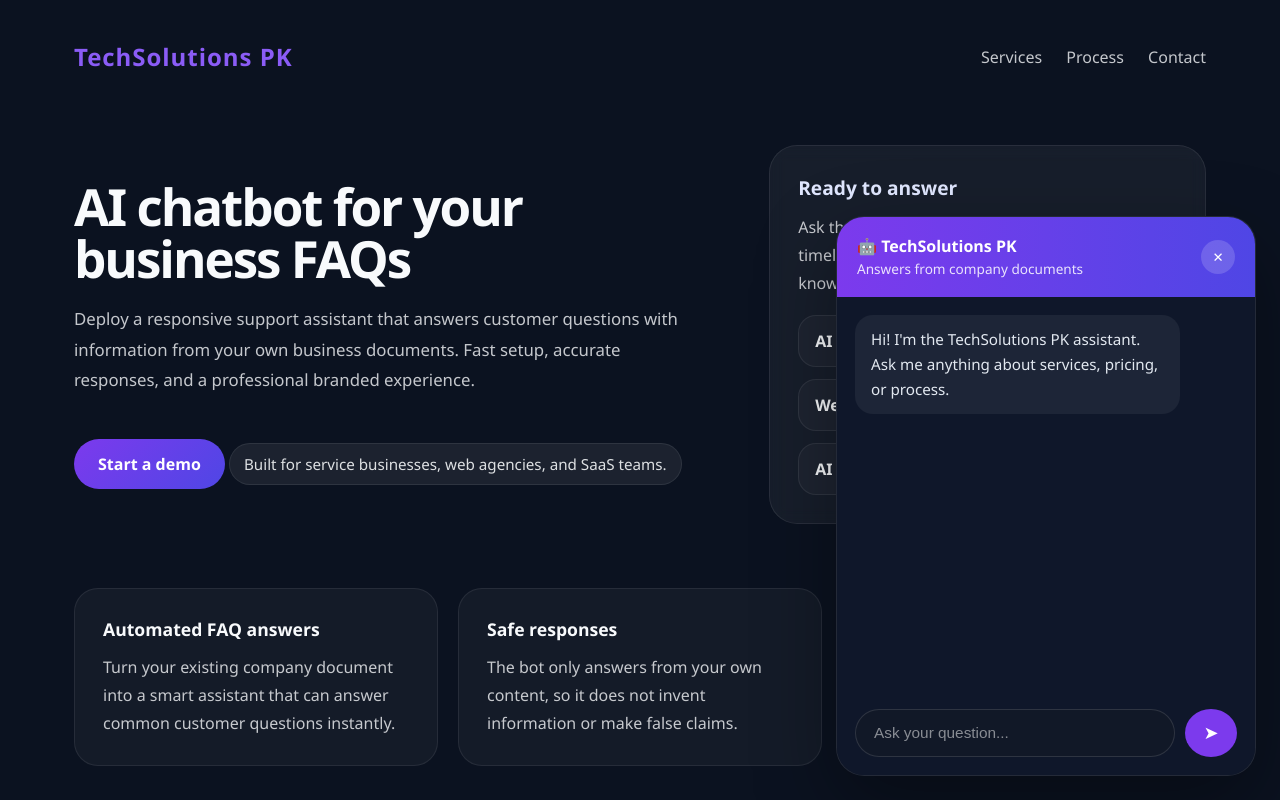
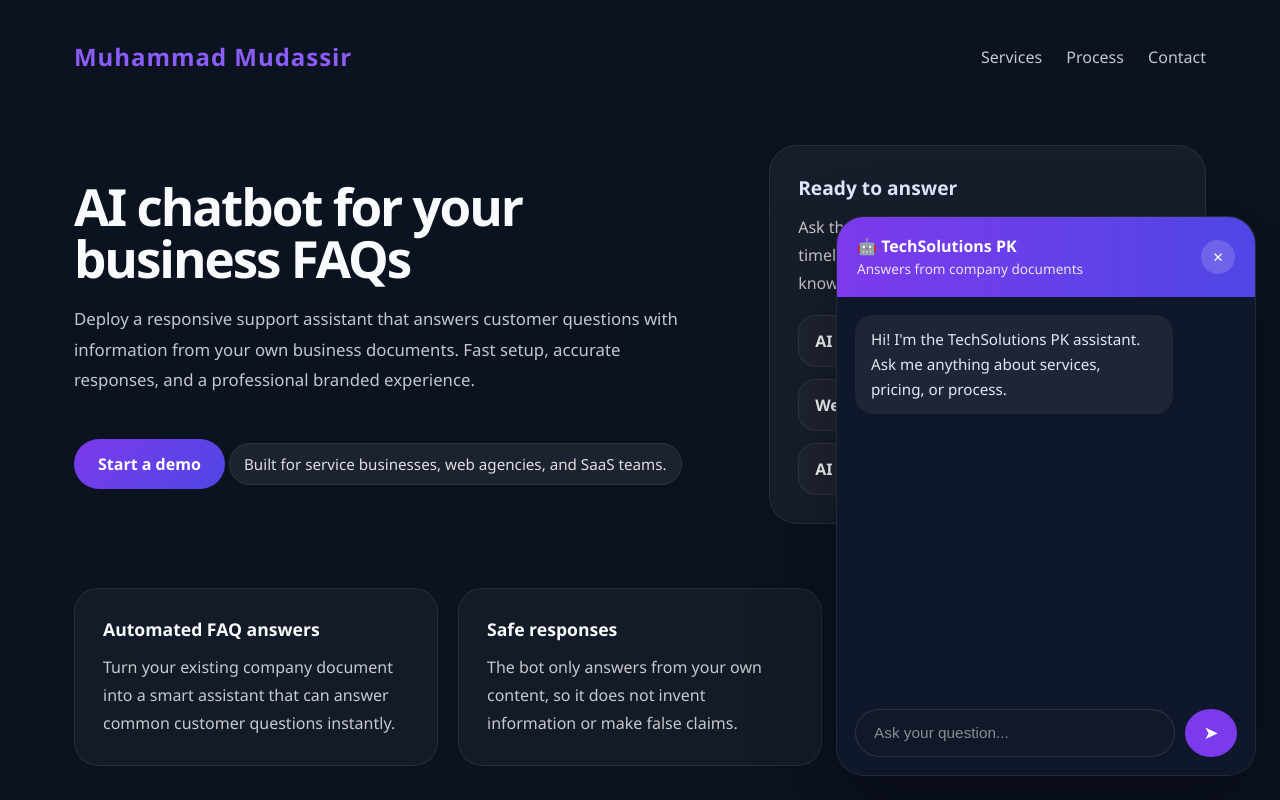
Before and after one commit to Mudassirmalik11/rag-chatbot, a website: page public/index.html in a window 1280 px wide. Both pictures are taken after a click on the button "Open chatbot". Shown: the top 800 px of the page. Drawn offline with Linux system fonts and the light colour scheme.

Commit message:
first commit

```diff
--- a/public/index.html
+++ b/public/index.html
@@ -36,13 +36,13 @@
     .popup::after { content: ''; position: absolute; right: -6px; bottom: 20px; width: 0; height: 0; border-left: 6px solid #1f2937; border-top: 6px solid transparent; border-bottom: 6px solid transparent; }
     @keyframes popup { 0% { opacity: 0; transform: translateY(10px); } 10% { opacity: 1; transform: translateY(0); } 90% { opacity: 1; transform: translateY(0); } 100% { opacity: 0; transform: translateY(-10px); } }
     .chat-widget { position: fixed; right: 24px; bottom: 24px; width: min(420px, calc(100vw - 32px)); height: 560px; background: #111827; border-radius: 28px; border: 1px solid rgba(255,255,255,0.08); box-shadow: 0 30px 80px rgba(0,0,0,0.35); overflow: hidden; display: none; flex-direction: column; z-index: 100; }
-    .chat-widget.open { display: flex; }
+     .chat-widget.open { display: flex; height: 560px; }
     .widget-header { background: linear-gradient(90deg, #7c3aed, #4f46e5); padding: 18px 20px; display: flex; align-items: center; justify-content: space-between; gap: 12px; }
     .widget-header strong { color: white; font-size: 1rem; }
     .widget-header small { color: rgba(255,255,255,0.85); font-size: 0.85rem; }
     .widget-close { background: rgba(255,255,255,0.16); border: none; width: 34px; height: 34px; border-radius: 50%; color: white; cursor: pointer; }
     .widget-body { display: flex; flex-direction: column; gap: 12px; padding: 18px; background: #0f172a; flex: 1; }
-    .chat-messages { flex: 1; overflow-y: auto; display: flex; flex-direction: column; gap: 12px; }
+     .chat-messages { flex: 1; overflow-y: auto; display: flex; flex-direction: column; gap: 12px; max-height: 400px; padding-right: 8px; }
     .message { max-width: 85%; padding: 12px 16px; border-radius: 18px; font-size: 0.95rem; line-height: 1.65; }
     .message.bot { background: rgba(255,255,255,0.06); color: #e2e8f0; align-self: flex-start; }
     .message.user { background: #4f46e5; color: white; align-self: flex-end; }
@@ -65,7 +65,7 @@
 <body>
   <div class="page">
     <header>
-      <div class="logo">TechSolutions PK</div>
+      <div class="logo">Muhammad Mudassir</div>
       <nav>
         <a href="#services">Services</a>
         <a href="#process">Process</a>
```
